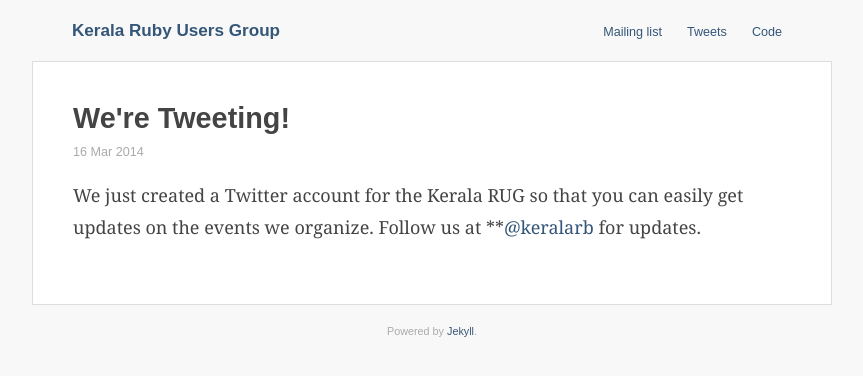
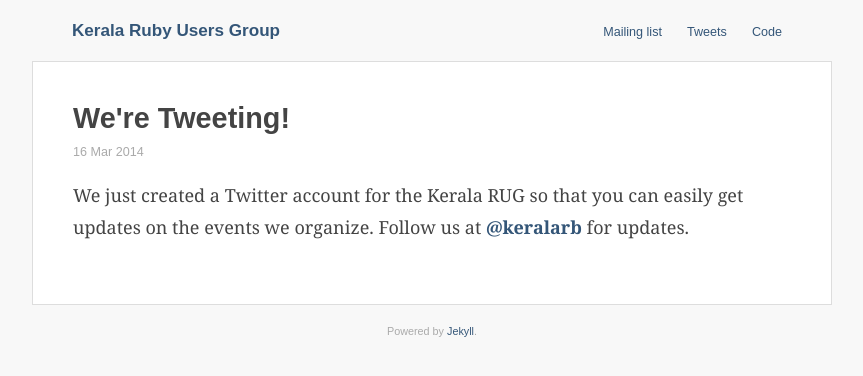
Before and after one commit to krug/krug.github.io, a Jekyll site: the page built from _posts/2014-03-25-tweeting.md, in a window 1280 px wide. Shown: the top 376 px of the page, without its empty margins (208-1071 px from the left). Built offline with Jekyll 4.4.1, drawn with Linux system fonts in a browser that asks for light colours.

```diff
--- a/_posts/2014-03-25-tweeting.md
+++ b/_posts/2014-03-25-tweeting.md
@@ -5,4 +5,4 @@ date: 2014-03-16 14:00:00
 categories: announcements
 ---
 
-We just created a Twitter account for the Kerala RUG so that you can easily get updates on the events we organize. Follow us at **[@keralarb](twitter.com/keralarb) for updates.
+We just created a Twitter account for the Kerala RUG so that you can easily get updates on the events we organize. Follow us at **[@keralarb](twitter.com/keralarb)** for updates.
```
